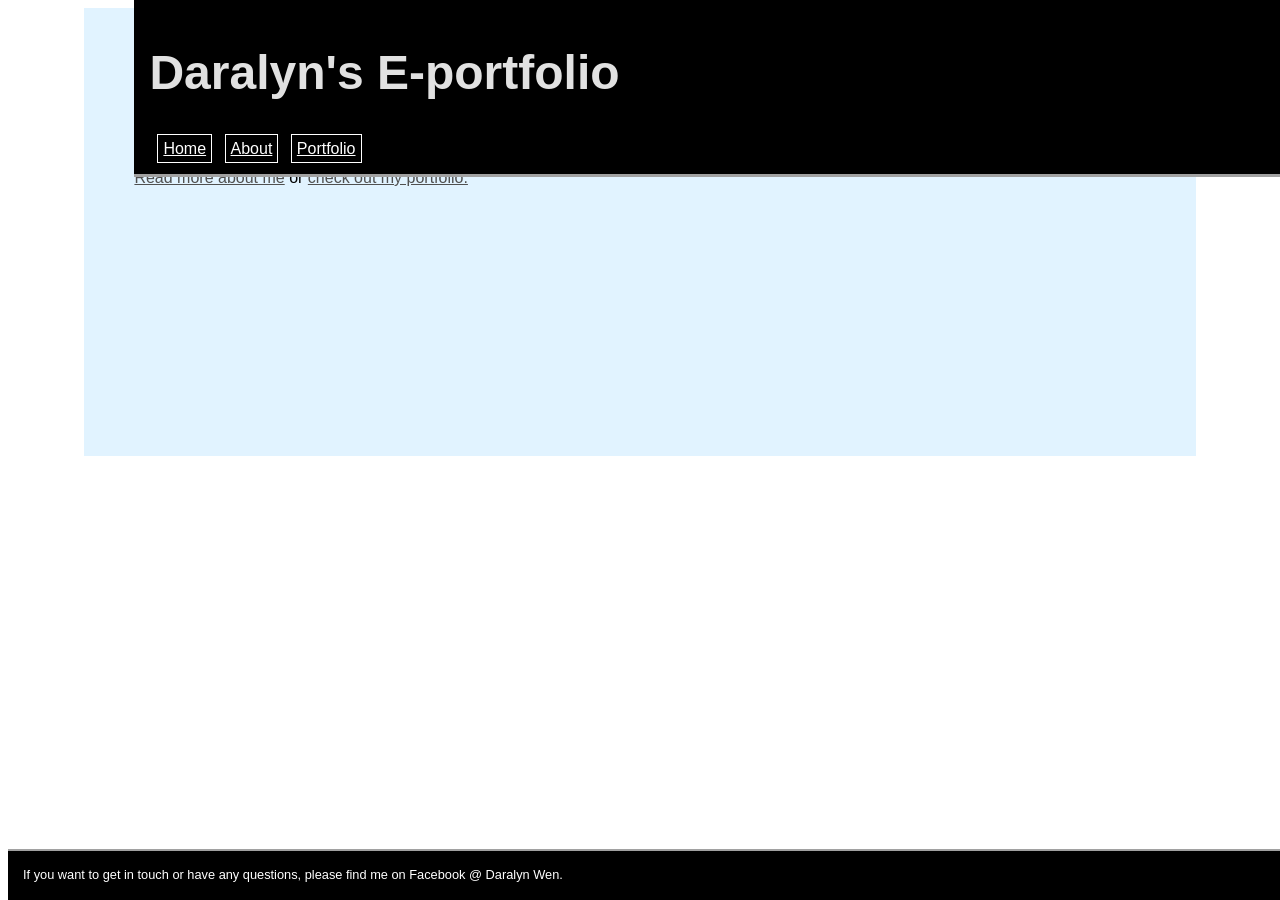
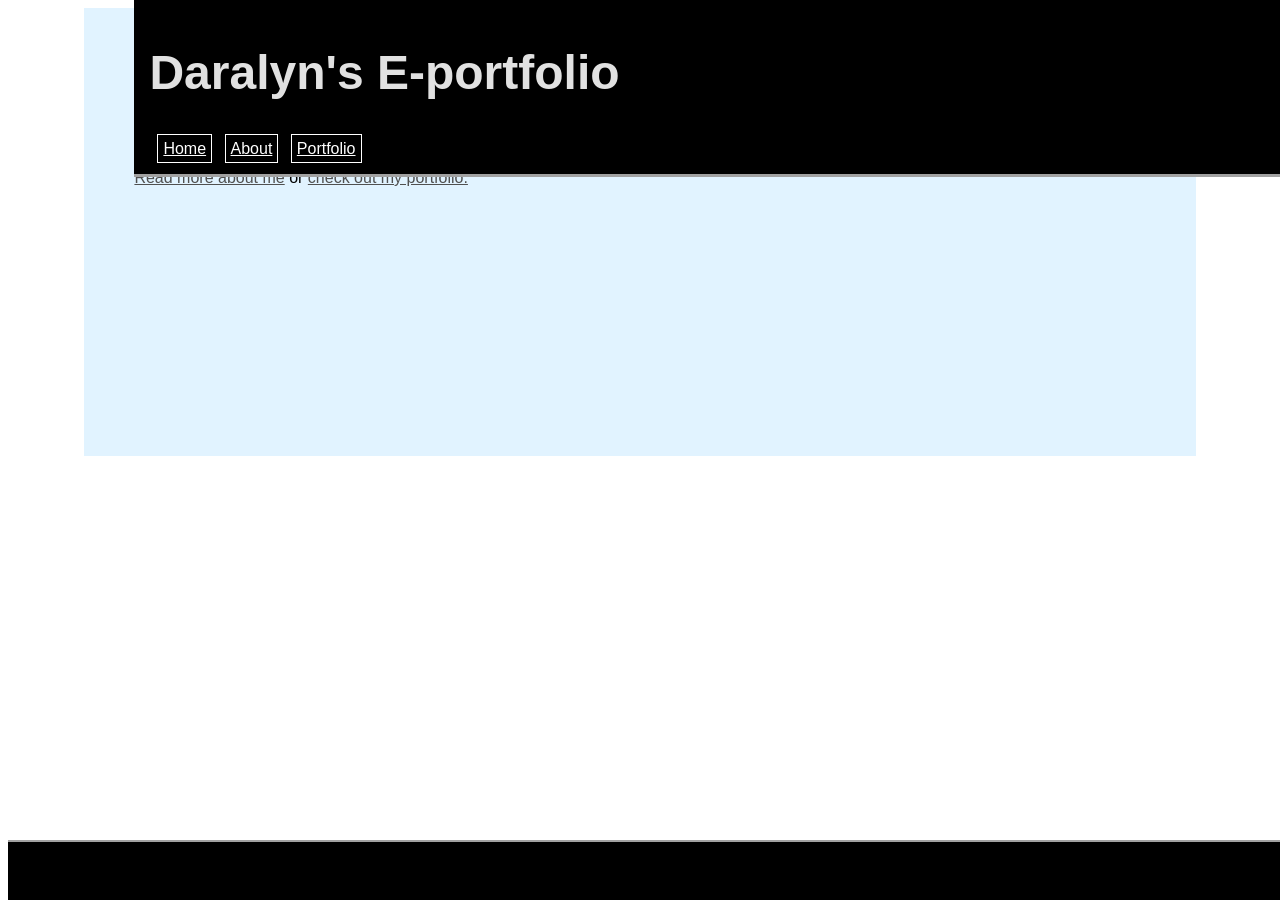
Before and after one commit to daralyn/daralyn.github.io, a Jekyll site: the page built from index.html, in a window 1280 px wide. Built offline with Jekyll 4.4.1, drawn with Linux system fonts in a browser that asks for light colours.

Commit message:
Update main.css

```diff
--- a/css/main.css
+++ b/css/main.css
@@ -1,22 +1,29 @@
-#divnavdefault {
-
-}
-
-/*added below*/
 header{
     position: fixed;
     top: 0;
     width: 100%;
-    /*from divnavdefault*/
     border-bottom: 3px solid rgb(161, 161, 161);
     background-color: rgb(0, 0, 0);
     padding-left: 15px;
+    margin: 0;
 }
 
 footer{
     position: fixed;
     bottom: 0;
     width: 100%;
+    border-top: 2px solid rgb(161, 161, 161);
+    background-color: rgb(0, 0, 0);
+    padding-top: 3px;
+    padding-bottom: 5px;
+    padding-left: 15px;
+    padding-right: 15px;
+}
+
+#footertext{
+    color: rgb(255, 255, 255);
+    font-size: .8em;
+    font-family: 'Arial', 'Sans-Serif';
 }
 
 .container{
@@ -32,7 +39,7 @@ footer{
 
 /*added above*/
 
-#navlistdefault {
+#pnavigation {
     font-color: rgb(225, 225, 225);
 }
 
@@ -41,6 +48,7 @@ footer{
     font-size: 3em;
     color: rgb(225, 225, 225);
     padding-top: 5px;
+    text-decoration: none;
 }
 
 a.navbutton{
@@ -48,7 +56,7 @@ a.navbutton{
     padding: 5px;
     margin-left: 8px;
     color: rgb(255, 255, 255);
-    font-family: 'Arial';
+    font-family: 'Arial', 'Sans-Serif';
 }
 
 a.navbutton:hover {
@@ -72,28 +80,10 @@ a{
     font-family: 'Arial', 'Sans-Serif';
 }
 
+a:hover{
+    text-decoration: underline;
+}
+
 p {
     font-family: 'Arial', 'Sans-Serif';
 }
-
-#defaultfooter{
-    border-top: 2px solid rgb(161, 161, 161);
-    background-color: rgb(0, 0, 0);
-    padding-top: 3px;
-    padding-bottom: 5px;
-    padding-left: 15px;
-    padding-right: 15px;
-}
-
-#divfootdefault{
-    color: rgb(255, 255, 255);
-    font-size: .8em;
-    font-family: 'Arial', 'Sans-Serif';
-}
-
-/* TOOK THIS OUT
-.readandcheck{
-    color: rgb(80, 80, 80);
-    text-decoration: underline;
-}
-*/
```
